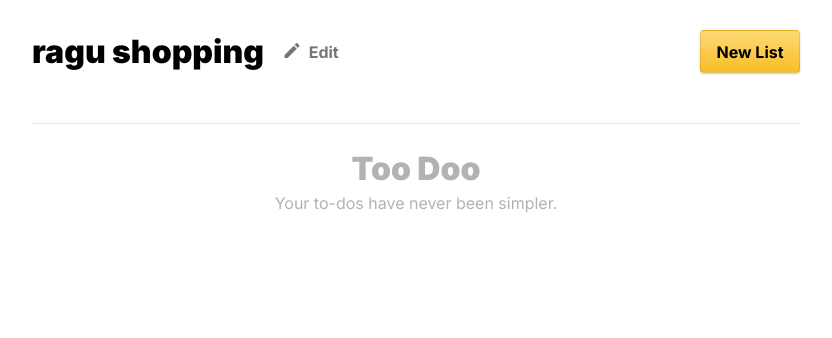
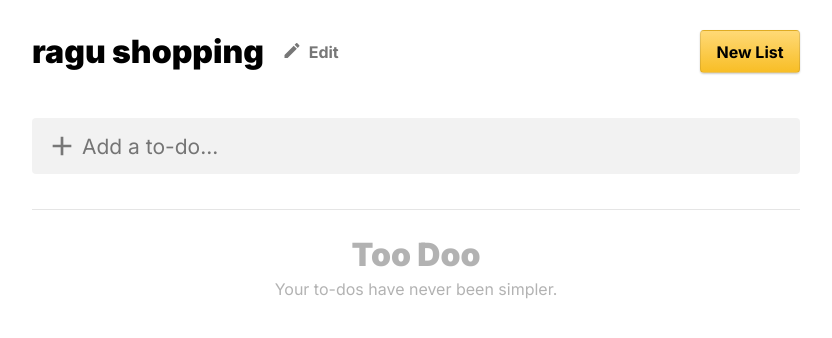
Before and after one commit to frle10/too-doo-frontend, a React (Create React App) app: page / in a window 1280 px wide. Shown: the top 338 px of the page, without its empty margins (224-1056 px from the left). Built offline with nearby package versions, Linux system fonts and the light colour scheme.

Commit message:
Finished to-do generator component.

```diff
--- a/src/components/ToDoGenerator.tsx
+++ b/src/components/ToDoGenerator.tsx
@@ -1,7 +1,38 @@
 import React from 'react';
+import { css } from 'emotion';
+import Plus from '../images/plus.svg';
 
-interface Props {}
+const generatorStyle = css({
+  position: 'relative',
+  display: 'flex',
+  alignItems: 'center',
+});
 
-export const ToDoGenerator = (props: Props) => {
-  return <div></div>;
+const inputStyle = css({
+  width: '100%',
+  height: '56px',
+  borderRadius: '4px',
+  outline: 'none',
+  border: 'none',
+  background: 'rgba(0, 0, 0, 0.05)',
+  fontFamily: 'Inter',
+  fontSize: '21px',
+  color: 'rgba(0, 0, 0, 0.25)',
+  padding: '0 50px',
+  margin: '15px 0',
+});
+
+const plusStyle = css({
+  position: 'absolute',
+  padding: '0 20px',
+  cursor: 'pointer',
+});
+
+export const ToDoGenerator = () => {
+  return (
+    <div className={generatorStyle}>
+      <img src={Plus} alt='Plus' className={plusStyle} />
+      <input type='text' className={inputStyle} placeholder='Add a to-do...' />
+    </div>
+  );
 };
```
Also changed, not shown: src/images/plus.svg (added).
